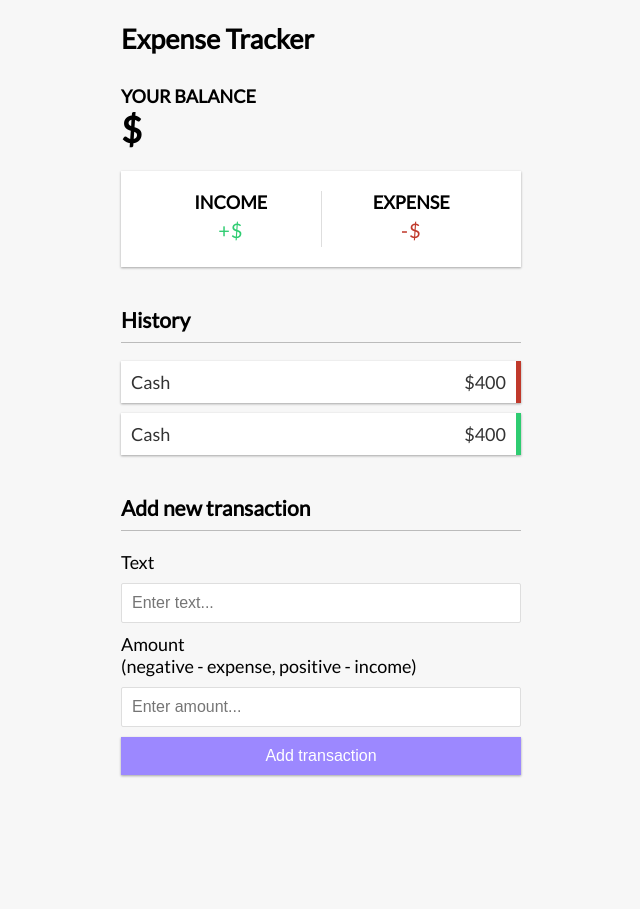
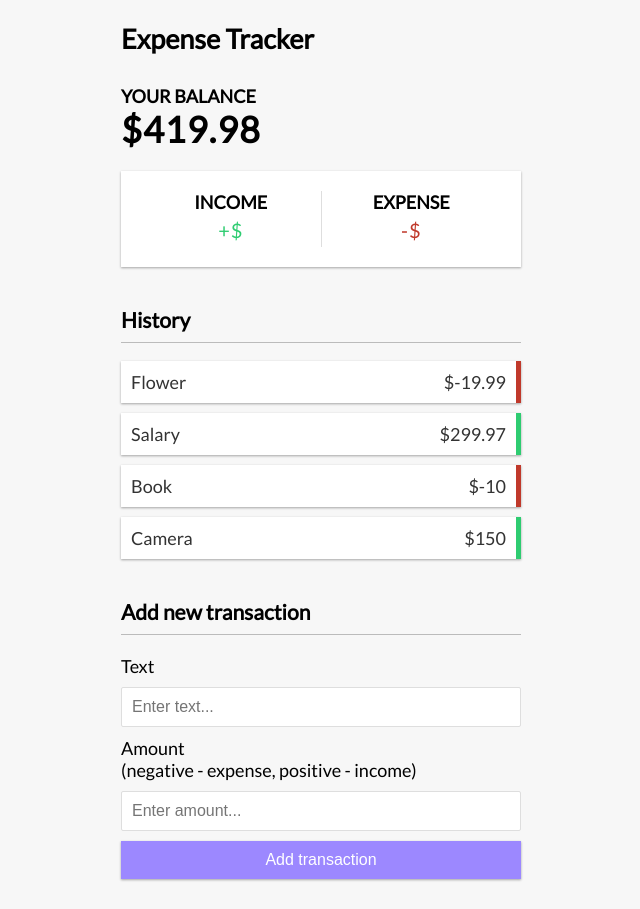
Before and after one commit to fisheeesh/expense-tracker, a Vue app: page / in a window 1280 px wide. Shown: the whole page, without its empty margins (319-959 px from the left). Before the commit the page ends 805 px from the top, so only its background shows below. Built offline with nearby package versions, Linux system fonts and the light colour scheme.

Commit message:
show all transactions and calculate total amount with reduce()

```diff
--- a/src/App.vue
+++ b/src/App.vue
@@ -1,20 +1,36 @@
 <template>
   <Header/>
   <div class="container">
-    <Balance/>
+    <Balance :total="total"/>
     <IncomeExpense/>
-    <TransactionList/>
+    <TransactionList :transactions="transactions"/>
     <AddTransaction/>
   </div>
 </template>
 
 <script setup>
+import { computed, ref } from 'vue';
 import AddTransaction from './components/AddTransaction.vue';
 import Balance from './components/Balance.vue';
 import Header from './components/Header.vue';
 import IncomeExpense from './components/IncomeExpense.vue';
 import TransactionList from './components/TransactionList.vue';
 
+const transactions = ref(
+    [
+        { id: 1, text: 'Flower', amount: -19.99 },
+        { id: 2, text: 'Salary', amount: 299.97 },
+        { id: 3, text: 'Book', amount: -10 },
+        { id: 4, text: 'Camera', amount: 150 }
+    ]
+)
+
+const total = computed(() => {
+  return transactions.value.reduce((acc, transaction) => {
+    return acc + transaction.amount
+  }, 0)
+})
+
 </script>
 
 <style>
--- a/src/components/Balance.vue
+++ b/src/components/Balance.vue
@@ -3,10 +3,15 @@
     <h1 id="balance">${{ total }}</h1>
 </template>
 
-<script>
-export default {
+<script setup>
+defineProps({
+    total : {
+        type : Number,
+        required : true
+    }
+})
 
-}
+
 </script>
 
 <style></style>
--- a/src/components/TransactionList.vue
+++ b/src/components/TransactionList.vue
@@ -1,19 +1,28 @@
 <template>
     <h3>History</h3>
     <ul id="list" class="list">
-        <li class="minus">
+        <!-- <li class="minus">
             Cash <span>$400</span><button class="delete-btn">x</button>
         </li>
         <li class="plus">
             Cash <span>$400</span><button class="delete-btn">x</button>
+        </li> -->
+        <li v-for="transaction in transactions" :key="transaction.id"
+            :class="transaction.amount < 0 ? 'minus' : 'plus'">
+            {{ transaction.text }} <span>${{ transaction.amount }}</span><button class="delete-btn">x</button>
         </li>
     </ul>
 </template>
 
-<script>
-export default {
+<script setup>
 
-}
+defineProps({
+    transactions:{
+        type : Array,
+        required : true
+    }
+})
+
 </script>
 
 <style></style>
```
